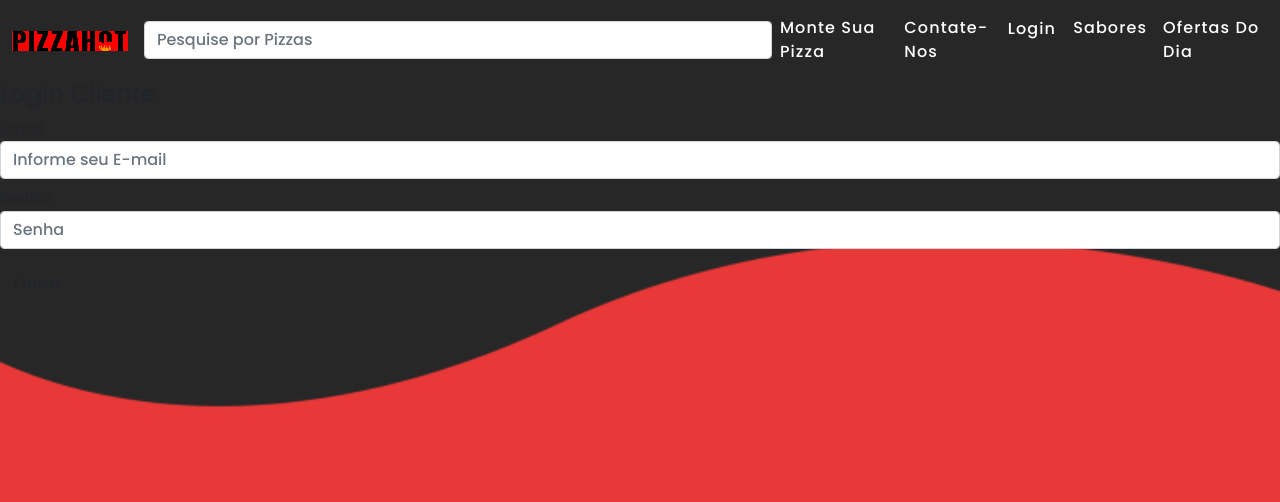
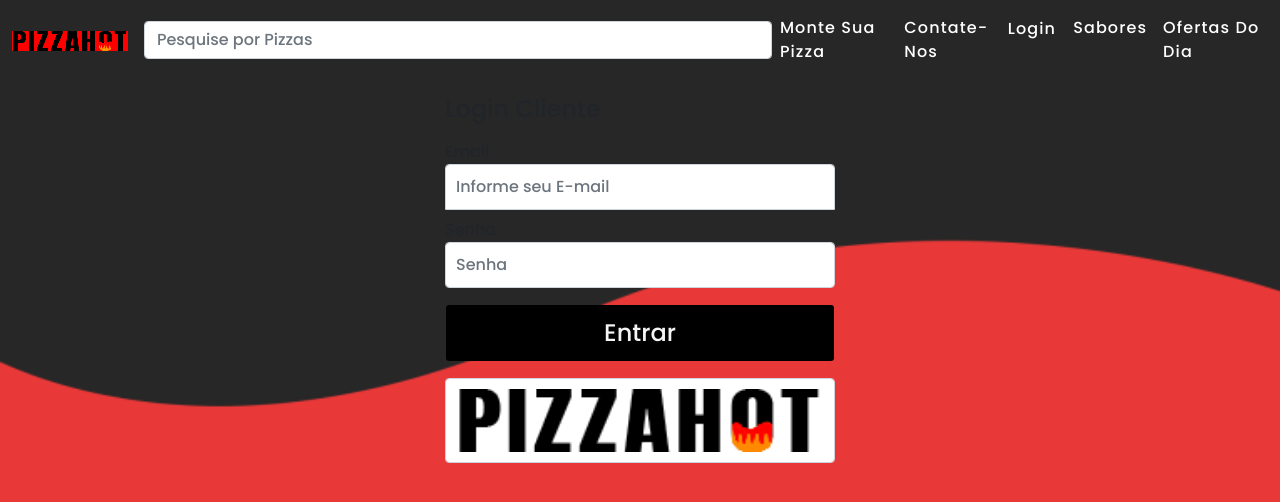
Before and after one commit to weksslei/Pizza-hot, an Angular app: page /login in a window 1280 px wide. Shown: the top 502 px of the page. Built offline with nearby package versions, Linux system fonts and the light colour scheme.

Commit message:
tela login

```diff
--- a/src/app/app-routing.module.ts
+++ b/src/app/app-routing.module.ts
@@ -6,7 +6,9 @@
 import { OfertasComponent } from './components/ofertas/ofertas.component';
 
 const routes: Routes = [
-  { path: "login", component: LoginComponent},
+  {
+     path: "login", component: LoginComponent
+  },
   {
     path: '', component: HomeComponent
   },
--- a/src/app/app.component.html
+++ b/src/app/app.component.html
@@ -20,7 +20,7 @@
             <ul class="navbar-nav mb-2 mb-lg-0">
                 <li class="nav-item"><a class="nav-link active" aria-current="page" routerLink="/">Monte sua Pizza</a></li>
                 <li class="nav-item"><a class="nav-link" routerLink="/">Contate-nos</a></li>
-                <li class="nav-item"><a class="nav-link btn" routerLink="/">login</a></li>
+                <li class="nav-item"><a class="nav-link btn" routerLinkActive="active"  routerLink="/login">login</a></li>
                 <li class="nav-item"><a routerLinkActive="active" routerLink="/cards" class="nav-link">Sabores</a></li>
                 <li class="nav-item"><a routerLinkActive="active" routerLink="/ofertas" class="nav-link">Ofertas do dia</a></li>
             </ul>
--- a/src/app/components/usuario/login/login.css
+++ b/src/app/components/usuario/login/login.css
@@ -0,0 +1,28 @@
+
+.form-signin{
+    width: 100%;
+    max-width:420px;
+    padding: 15px;
+    margin: auto;
+}
+.form-signin input[type="email"]{
+    margin-bottom: -1px;
+    border-bottom-right-radius:0;
+    border-bottom-left-radius :0;
+
+}
+  .form-signin .form-control {
+    position: relative;
+    box-sizing: border-box;
+    height: auto;
+    padding: 10px;
+    font-size: 16px;
+  }
+  .form-signin .btn{
+      color: whitesmoke;
+      font-size: 24px;
+      background-color: black;
+  }
+  .login{
+      color:#666;
+  }
--- a/src/app/components/usuario/login/login.html
+++ b/src/app/components/usuario/login/login.html
@@ -1,24 +1,21 @@
 <div class="text center">
-    <form class="">
+    <form class="form-signin">
 
-        <h1 class="h4">Login Cliente</h1>
+        <h1 class="h4 mb-3" >Login Cliente</h1>
 
         <label for="inputEmail" class="sr-only">Email</label>
 
-        <input type="email" id="inputEmail" name="email" placeholder="Informe seu E-mail"
-        class="form-control mb-2"
+        <input type="email" id="inputEmail" name="email" placeholder="Informe seu E-mail" class="form-control mb-2"
+            email required />
 
-        email
-        required />
+        <label for="inputSenha" class="sr-only">Senha</label>
 
-    <label for="inputSenha" class="sr-only">Senha</label>
+        <input type="password" id="inputSenha" name="senha" placeholder="Senha" class="form-control mb-3" />
 
-    <input type="password" id="inputSenha"
-           name="senha" placeholder="Senha"
-           class="form-control mb-3"
-        />
+        <button class="btn btn primary btn-block form-control mb-3" type="submit">Entrar</button>
 
-        <button class="btn btn primary btn-block">Entrar</button>
+        <img src="">
+        <img _ngcontent-nel-c20="" src="../../../../assets/imagens/logo.png" class="img-fluid mb-4 form-control">
 
     </form>
 </div>
--- a/src/app/components/usuario/login/login.ts
+++ b/src/app/components/usuario/login/login.ts
@@ -1,4 +1,4 @@
-import { Component } from "@angular/core";
+import { Component, Input } from "@angular/core";
 
 @Component({
     selector: "login",
@@ -8,4 +8,8 @@
 
 export class LoginComponent{
 
+    @Input()
+    public email= "algum@email.com";
+    @Input()
+    public? :string ;
 }
```
